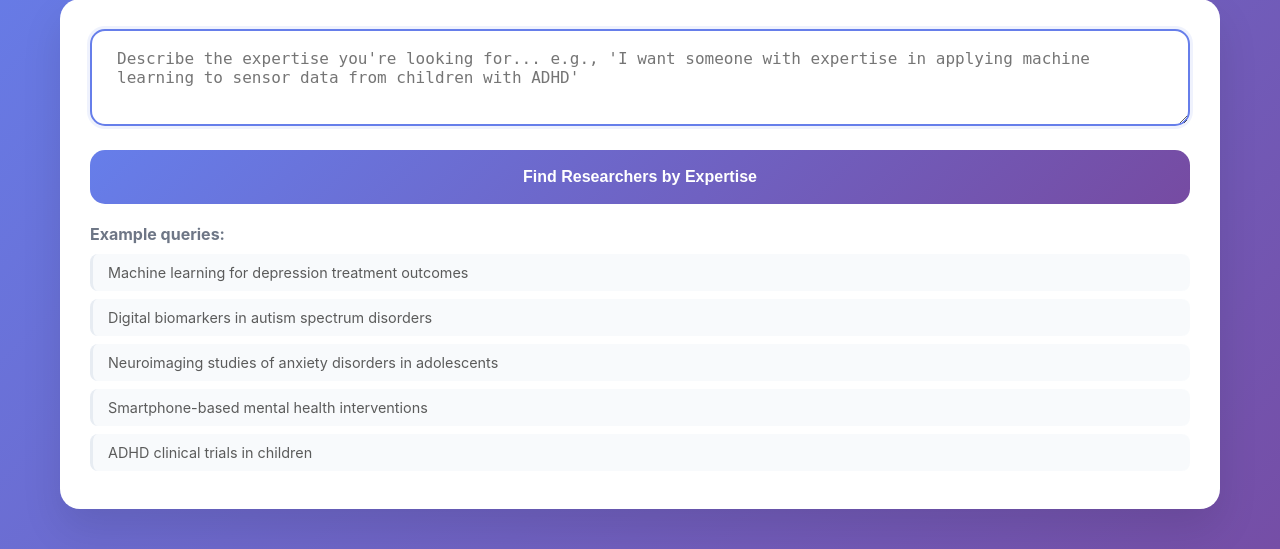
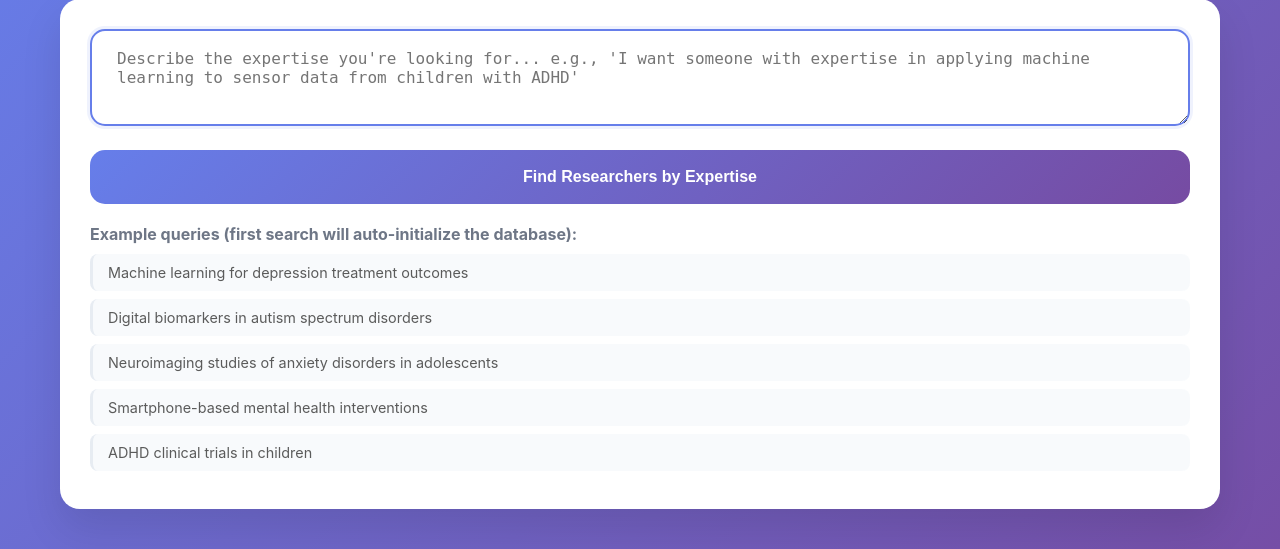
Before and after one commit to vonclownstick/mgb-researcher-query-tool, a FastAPI app: page / in a window 1280 px wide. Shown: the part 134-683 px from the top of the page. Run offline with FastAPI, Linux system fonts and the light colour scheme.

Commit message:
Add automatic database initialization on first search

```diff
--- a/app.py
+++ b/app.py
@@ -2,7 +2,7 @@
 
 """
 Smart Paper Search with Author Filtering - FastAPI Version for Render
-Searches actual papers but filters authors intelligently
+Searches actual papers but filters authors intelligently - AUTO INITIALIZATION
 """
 
 import sqlite3
@@ -48,9 +48,19 @@ class SmartPaperSearch:
 
     def __init__(self, config: QueryConfig):
         self.config = config
+        self._collection_ready = False
         self._setup_logging()
         self._initialize_models()
         self._setup_vector_db()
+        self._check_database()
+
+    def _check_database(self):
+        """Check if database exists and log status"""
+        if not Path(self.config.db_path).exists():
+            self.logger.warning(f"Database not found at {self.config.db_path}")
+            self.logger.info("Database will need to be created via /initialize endpoint")
+        else:
+            self.logger.info(f"Database found at {self.config.db_path}")
 
     def _setup_logging(self):
         logging.basicConfig(level=logging.INFO)
@@ -60,10 +70,11 @@ class SmartPaperSearch:
         try:
             self.logger.info("Loading embedding model...")
             self.embedding_model = SentenceTransformer(self.config.embedding_model)
-            self.logger.info("Embedding model loaded")
+            self.logger.info("Embedding model loaded successfully")
         except Exception as e:
             self.logger.error(f"Failed to load embedding model: {e}")
-            raise
+            # Don't raise here - let the app start and show a better error message
+            self.embedding_model = None
 
     def _setup_vector_db(self):
         try:
@@ -71,16 +82,29 @@ class SmartPaperSearch:
             try:
                 self.collection = self.chroma_client.get_collection("paper_abstracts")
                 self.logger.info("Connected to existing paper collection")
+                self._collection_ready = True
             except:
                 self.collection = None
-                self.logger.info("Paper collection not found, will create when needed")
+                self._collection_ready = False
+                self.logger.info("Paper collection not found, will auto-initialize on first search")
         except Exception as e:
             self.logger.error(f"Failed to setup ChromaDB: {e}")
             self.collection = None
+            self._collection_ready = False
 
     def create_paper_database(self):
         """Create searchable database of paper abstracts"""
         try:
+            # Check if database file exists
+            if not Path(self.config.db_path).exists():
+                self.logger.error(f"SQLite database not found at {self.config.db_path}")
+                return False
+
+            # Check if embedding model is available
+            if not self.embedding_model:
+                self.logger.error("Embedding model not available")
+                return False
+
             self.logger.info("Creating paper search database...")
 
             # Delete existing collection
@@ -110,6 +134,10 @@ class SmartPaperSearch:
                     GROUP BY p.id
                 ''')
                 publications = cursor.fetchall()
+
+            if not publications:
+                self.logger.error("No publications found in database")
+                return False
 
             self.logger.info(f"Processing {len(publications)} publications...")
 
@@ -155,6 +183,7 @@ class SmartPaperSearch:
                 )
 
             self.logger.info(f"Added {len(documents)} papers to search database")
+            self._collection_ready = True
             return True
 
         except Exception as e:
@@ -162,8 +191,23 @@ class SmartPaperSearch:
             return False
 
     def search_with_smart_filtering(self, query: str) -> List[Dict]:
-        """Search papers with intelligent author filtering"""
+        """Search papers with intelligent author filtering - auto-initializes if needed"""
+        if not self.embedding_model:
+            self.logger.error("Embedding model not loaded")
+            return []
+
+        # Auto-initialize if collection doesn't exist
+        if not self._collection_ready:
+            self.logger.info("Auto-initializing paper database for first search...")
+            if self.create_paper_database():
+                self._collection_ready = True
+                self.logger.info("Auto-initialization successful")
+            else:
+                self.logger.error("Auto-initialization failed")
+                return []
+
         if not self.collection:
+            self.logger.error("Paper collection not available")
             return []
 
         try:
@@ -529,8 +573,14 @@ app = FastAPI(title="MGH/BWH/MGB Researcher Query Tool", version="1.0.0")
 # Set up templates directory
 templates = Jinja2Templates(directory="templates")
 
-# Initialize the search system
-paper_search = SmartPaperSearch(QueryConfig())
+# Initialize the search system with error handling
+try:
+    paper_search = SmartPaperSearch(QueryConfig())
+    print("✓ SmartPaperSearch initialized successfully")
+except Exception as e:
+    print(f"✗ Failed to initialize SmartPaperSearch: {e}")
+    # Create a dummy object so the app can still start
+    paper_search = None
 
 @app.get("/", response_class=HTMLResponse)
 async def index(request: Request):
@@ -539,31 +589,45 @@ async def index(request: Request):
 
 @app.post("/initialize")
 async def initialize_paper_db():
-    """Initialize the paper database"""
+    """Initialize the paper database (optional - auto-initializes on first search)"""
     try:
+        if not paper_search:
+            return InitializeResponse(
+                success=False,
+                error="Search system not properly initialized. Check server logs."
+            )
+
         success = paper_search.create_paper_database()
         if success:
+            paper_search._collection_ready = True
             return InitializeResponse(
                 success=True,
-                message="Paper search database created successfully"
+                message="Paper search database initialized successfully"
             )
         else:
             return InitializeResponse(
                 success=False,
-                error="Failed to create paper database"
+                error="Failed to create paper database. Check if SQLite database file exists."
             )
     except Exception as e:
         return InitializeResponse(success=False, error=str(e))
 
 @app.post("/search")
 async def search(search_request: SearchRequest):
-    """Search for researchers based on query"""
+    """Search for researchers based on query - auto-initializes if needed"""
     try:
+        if not paper_search:
+            raise HTTPException(
+                status_code=503,
+                detail="Search system not properly initialized. Check server logs."
+            )
+
         query = search_request.query.strip()
 
         if not query:
             raise HTTPException(status_code=400, detail="Query is required")
 
+        # This will auto-initialize if needed
         results = paper_search.search_with_smart_filtering(query)
 
         # Clean results for JSON serialization
@@ -627,23 +691,12 @@ async def search(search_request: SearchRequest):
 @app.get("/health")
 async def health():
     """Health check endpoint"""
-    return {"status": "healthy"}
-
-# For local development
-if __name__ == "__main__":
-    import uvicorn
-    import os
-
-    # Get port from environment variable (Render sets this) or default to 8000
-    port = int(os.environ.get("PORT", 8000))
-
-    db_path = Path(QueryConfig().db_path)
-    if not db_path.exists():
-        print(f"Database not found at {db_path}")
-        print("Note: Database will be created when you click 'Initialize Paper Database'")
-
-    print("Starting Smart Paper Search System...")
-    print("This searches actual papers but filters authors intelligently")
-    print(f"Access: http://localhost:{port}")
-
-    uvicorn.run("app:app", host="0.0.0.0", port=port, reload=False)
+    collection_ready = paper_search._collection_ready if paper_search else False
+    return {
+        "status": "healthy",
+        "search_system_available": paper_search is not None,
+        "database_path": QueryConfig().db_path,
+        "database_exists": os.path.exists(QueryConfig().db_path),
+        "collection_ready": collection_ready,
+        "auto_initialization": "enabled"
+    }
--- a/templates/index.html
+++ b/templates/index.html
@@ -527,9 +527,6 @@
                 <button type="submit" class="search-button" id="searchButton">
                     Find Researchers by Expertise
                 </button>
-                <button type="button" class="search-button" id="initButton" style="background: linear-gradient(135deg, #28a745, #20c997); margin-top: 10px; display: none;">
-                    Initialize Paper Database (First Time Only)
-                </button>
             </form>
 
             <div class="loading" id="loading">
@@ -540,7 +537,7 @@
             <div class="error-message" id="errorMessage"></div>
 
             <div class="example-queries">
-                <h3>Example queries:</h3>
+                <h3>Example queries (first search will auto-initialize the database):</h3>
                 <div class="example-query" onclick="setQuery('machine learning depression treatment outcomes')">
                     Machine learning for depression treatment outcomes
                 </div>
@@ -575,7 +572,6 @@
         const searchForm = document.getElementById('searchForm');
         const queryInput = document.getElementById('queryInput');
         const searchButton = document.getElementById('searchButton');
-        const initButton = document.getElementById('initButton');
         const loading = document.getElementById('loading');
         const loadingText = document.getElementById('loadingText');
         const errorMessage = document.getElementById('errorMessage');
@@ -618,47 +614,8 @@
             await performSearch();
         });
 
-        initButton.addEventListener('click', async () => {
-            await initializeDatabase();
-        });
-
         function setQuery(query) {
             queryInput.value = query;
-        }
-
-        async function initializeDatabase() {
-            loadingText.textContent = 'Creating paper search database...';
-            loading.style.display = 'flex';
-            initButton.disabled = true;
-            errorMessage.style.display = 'none';
-
-            try {
-                const response = await fetch('/initialize', {
-                    method: 'POST',
-                    headers: {
-                        'Content-Type': 'application/json',
-                    }
-                });
-
-                const data = await response.json();
-
-                if (!response.ok) {
-                    throw new Error(data.detail || 'Initialization failed');
-                }
-
-                if (data.success) {
-                    showSuccess(`✅ Paper search database initialized successfully! You can now search for researchers.`);
-                } else {
-                    throw new Error(data.error || 'Unknown initialization error');
-                }
-
-            } catch (error) {
-                showError(`Initialization failed: ${error.message}`);
-            } finally {
-                loading.style.display = 'none';
-                initButton.disabled = false;
-                loadingText.textContent = 'Searching through research database...';
-            }
         }
 
         async function performSearch() {
@@ -669,8 +626,16 @@
                 return;
             }
 
-            // Show loading state
-            loadingText.textContent = 'Searching through research database...';
+            // Show loading state - check if this might be first search
+            const healthResponse = await fetch('/health').catch(() => null);
+            const healthData = healthResponse ? await healthResponse.json().catch(() => {}) : {};
+
+            if (healthData.collection_ready === false) {
+                loadingText.textContent = 'Initializing search database (first time setup)...';
+            } else {
+                loadingText.textContent = 'Searching through research database...';
+            }
+
             loading.style.display = 'flex';
             searchButton.disabled = true;
             errorMessage.style.display = 'none';
@@ -703,7 +668,7 @@
 
             } catch (error) {
                 if (error.message.includes('not found')) {
-                    showError('Paper database not initialized. Please click "Initialize Paper Database" first.');
+                    showError('Database not available. Please check if the system is properly configured.');
                 } else {
                     showError(error.message);
                 }
@@ -742,7 +707,7 @@
                 resultsContainer.innerHTML = `
                     <div class="researcher-card">
                         <p>No researchers found with matching expertise. Try rephrasing your search or using broader terms.</p>
-                        <p><em>Note: Make sure you've initialized the paper database first.</em></p>
+                        <p><em>Note: The search database auto-initializes on first use and may take a moment.</em></p>
                     </div>
                 `;
             } else {
```
